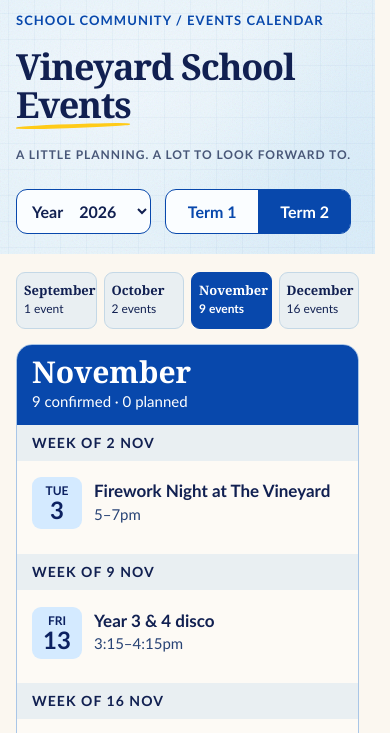
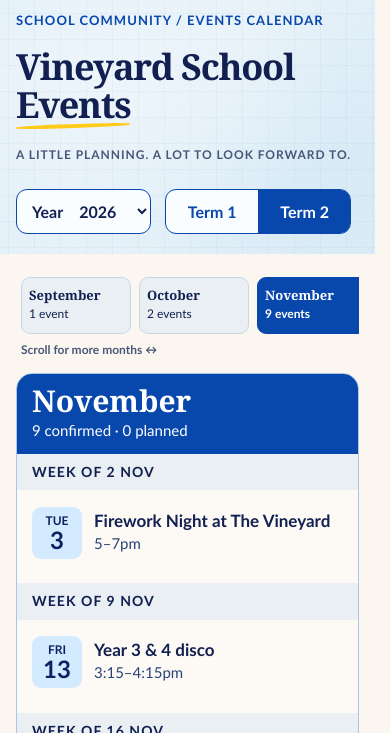
Before and after one commit to fdronoff-pr/vineyard-school-events, a plain HTML site: page public/index.html in a window 390 px wide. Shown: the part 86-819 px from the top of the page. Drawn offline with Linux system fonts and the light colour scheme.

Commit message:
Remove summer months and add a scrollable mobile month list

```diff
--- a/public/index.html
+++ b/public/index.html
@@ -61,8 +61,7 @@
   .hero-art { width: 100%; align-self: end; margin-bottom: -3px; }
   .layout { display: grid; grid-template-columns: minmax(200px, 29fr) minmax(0, 71fr); align-items: start; gap: 15px; padding-block: 33px 58px; }
   .months { display: grid; gap: 12px; }
-  .summer-months { margin-top: 16px; }
-  .summer-title { margin: 0 0 8px; color: var(--muted); font-size: 14px; font-weight: 700; }
+  .month-scroll-hint { margin: 2px 5px 0; color: var(--muted); font-size: 12px; font-weight: 700; }
   .month { width: 100%; min-height: 73px; display: flex; align-items: center; justify-content: space-between; gap: 8px; padding: 10px clamp(13px, 2vw, 20px); text-align: left; border-radius: 14px; border: 1px solid var(--rule); background: var(--week); }
   .month-name { font: bold clamp(20px, 2.65vw, 28px)/1.1 var(--serif); }
   .month-count { white-space: nowrap; }
@@ -88,7 +87,15 @@
     .eyebrow { font-size: 13px; }
     .filters { margin-top: 25px; }
     .layout { grid-template-columns: minmax(0, 1fr); padding-top: 18px; }
-    .months { grid-template-columns: repeat(4, minmax(0, 1fr)); gap: 7px; }
+    .months {
+      grid-auto-flow: column;
+      grid-auto-columns: minmax(110px, 1fr);
+      gap: 8px;
+      overflow-x: auto;
+      padding: 5px;
+      scrollbar-width: thin;
+      scrollbar-color: #6187b1 transparent;
+    }
     .month { flex-direction: column; justify-content: center; align-items: start; min-height: 57px; padding: 7px; gap: 3px; border-radius: 9px; }
     .month-name { font-size: clamp(13px, 2.7vw, 20px); }
     .month-count { font-size: 12px; }
@@ -183,10 +190,7 @@
   <div class="wrap layout">
     <div>
       <nav id="months" class="months" aria-label="Term months"></nav>
-      <nav id="summer" class="summer-months" aria-labelledby="summer-title" hidden>
-        <p id="summer-title" class="summer-title">Summer months</p>
-        <div id="summer-months" class="months"></div>
-      </nav>
+      <p id="month-scroll-hint" class="month-scroll-hint" hidden>Scroll for more months <span aria-hidden="true">&harr;</span></p>
     </div>
     <section class="agenda" aria-labelledby="month-title">
       <div class="agenda-header" aria-live="polite" aria-atomic="true">
@@ -242,8 +246,7 @@
 
   const yearPicker = document.querySelector('#year');
   const monthNav = document.querySelector('#months');
-  const summerNav = document.querySelector('#summer');
-  const summerMonths = document.querySelector('#summer-months');
+  const monthScrollHint = document.querySelector('#month-scroll-hint');
   const title = document.querySelector('#month-title');
   const summary = document.querySelector('#summary');
   const eventsPanel = document.querySelector('#events');
@@ -274,7 +277,11 @@
     const match = /^#(202[5-7])-(0[1-9]|1[0-2])$/.exec(location.hash);
     year = match ? Number(match[1]) : 2026;
     month = match ? Number(match[2]) : 11;
-    if (month !== 7 && month !== 8) lastMonth[termViewOf(month)] = month;
+    if (month === 7 || month === 8) {
+      month = 6;
+      history.replaceState(null, '', '#' + monthKey(year, month));
+    }
+    lastMonth[termViewOf(month)] = month;
   }
 
   function selectMonth(nextYear, nextMonth) {
@@ -282,13 +289,13 @@
     const rebuildNav = nextYear !== year || termViewOf(nextMonth) !== termViewOf(month);
     year = nextYear;
     month = nextMonth;
-    if (month !== 7 && month !== 8) lastMonth[termViewOf(month)] = month;
+    lastMonth[termViewOf(month)] = month;
     history.pushState(null, '', '#' + monthKey(year, month));
     render(rebuildNav);
   }
 
-  function renderMonthButtons(container, months) {
-    container.replaceChildren(...months.map((number) => {
+  function renderMonthButtons(months) {
+    monthNav.replaceChildren(...months.map((number) => {
       const button = element('button', 'month');
       const count = monthEvents(year, number).length;
       button.type = 'button';
@@ -348,24 +355,28 @@
     eventsPanel.replaceChildren(weeks);
   }
 
+  function updateScrollHint() {
+    const overflows = monthNav.scrollWidth > monthNav.clientWidth;
+    monthScrollHint.hidden = !overflows;
+    if (overflows) monthNav.setAttribute('aria-describedby', monthScrollHint.id);
+    else monthNav.removeAttribute('aria-describedby');
+  }
+
   function render(rebuildNav = true) {
     yearPicker.value = year;
     for (const button of termButtons) {
       button.setAttribute('aria-pressed', String(Number(button.dataset.term) === termViewOf(month)));
     }
-    if (rebuildNav) {
-      const term = termViewOf(month);
-      renderMonthButtons(monthNav, termMonths[term]);
-      summerNav.hidden = term !== 1;
-      renderMonthButtons(summerMonths, summerNav.hidden ? [] : [7, 8]);
-    }
-    for (const button of document.querySelectorAll('button[data-month]')) {
+    if (rebuildNav) renderMonthButtons(termMonths[termViewOf(month)]);
+    for (const button of monthNav.querySelectorAll('button')) {
       if (Number(button.dataset.month) === month) button.setAttribute('aria-current', 'date');
       else button.removeAttribute('aria-current');
     }
     renderAgenda();
+    updateScrollHint();
   }
 
+  new ResizeObserver(updateScrollHint).observe(monthNav);
   yearPicker.addEventListener('pointerdown', () => yearPicker.setAttribute('data-pointer-focus', ''));
   yearPicker.addEventListener('blur', () => yearPicker.removeAttribute('data-pointer-focus'));
   yearPicker.addEventListener('keydown', () => yearPicker.removeAttribute('data-pointer-focus'));
```
